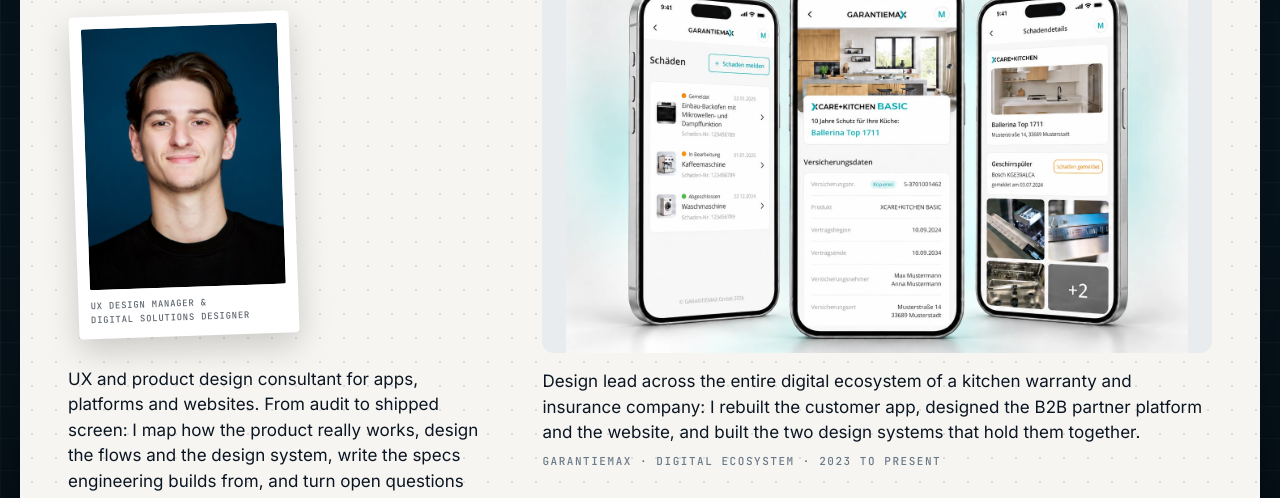
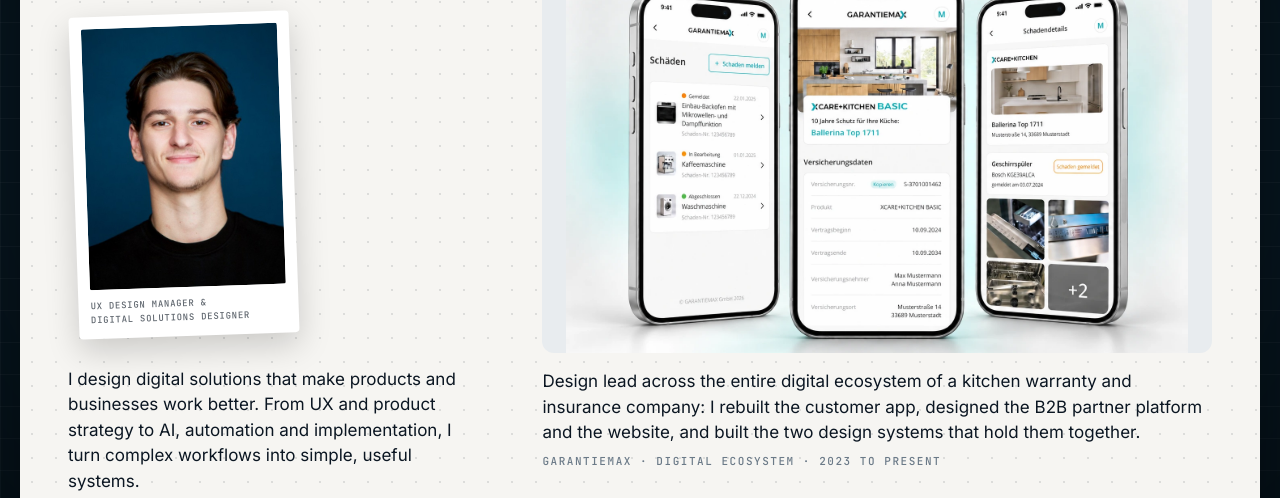
Before and after one commit to maikrieffen/maik-portfolio, a plain HTML site: page index.html in a window 1280 px wide. Shown: the part 202-700 px from the top of the page. Drawn offline with Linux system fonts and the light colour scheme.

Commit message:
Update hero positioning statement

```diff
--- a/index.html
+++ b/index.html
@@ -26,7 +26,7 @@
           <figcaption class="pcap"><span>UX Design Manager &amp;</span><span>Digital Solutions Designer</span></figcaption>
         </figure>
       </div>
-      <p class="lede">UX and product design consultant for apps, platforms and websites. From audit to shipped screen: I map how the product really works, design the flows and the design system, write the specs engineering builds from, and turn open questions into working prototypes in days.</p>
+      <p class="lede">I design digital solutions that make products and businesses work better. From UX and product strategy to AI, automation and implementation, I turn complex workflows into simple, useful systems.</p>
       <div class="actions">
         <a class="icon" href="https://www.linkedin.com/in/maik-sebastian-rieffenstahl/" target="_blank" rel="noopener" aria-label="LinkedIn">
           <svg viewBox="0 0 24 24" fill="currentColor"><path d="M20.45 20.45h-3.55v-5.57c0-1.33-.03-3.04-1.85-3.04-1.85 0-2.14 1.45-2.14 2.94v5.67H9.36V9h3.41v1.56h.05c.47-.9 1.63-1.85 3.36-1.85 3.6 0 4.27 2.37 4.27 5.45v6.29zM5.34 7.43a2.06 2.06 0 1 1 0-4.12 2.06 2.06 0 0 1 0 4.12zM7.12 20.45H3.56V9h3.56v11.45zM22.22 0H1.77C.79 0 0 .77 0 1.73v20.54C0 23.23.79 24 1.77 24h20.45c.98 0 1.78-.77 1.78-1.73V1.73C24 .77 23.2 0 22.22 0z"/></svg>
```
